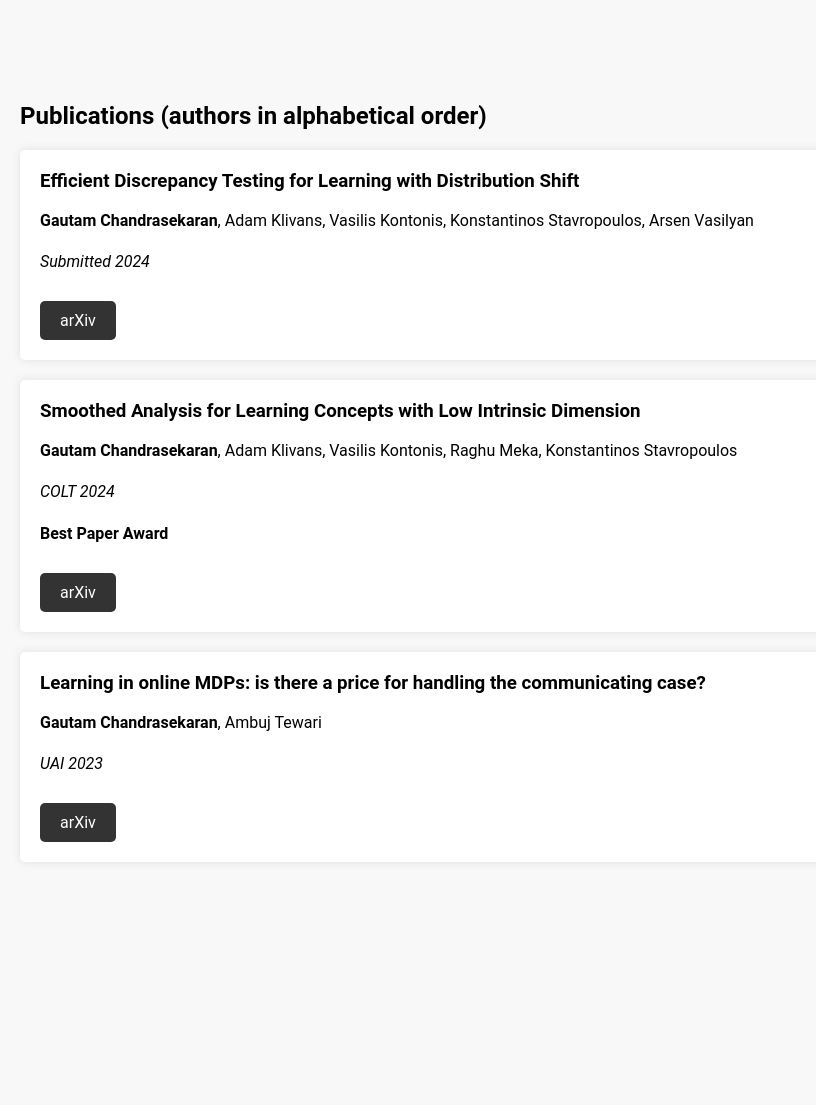
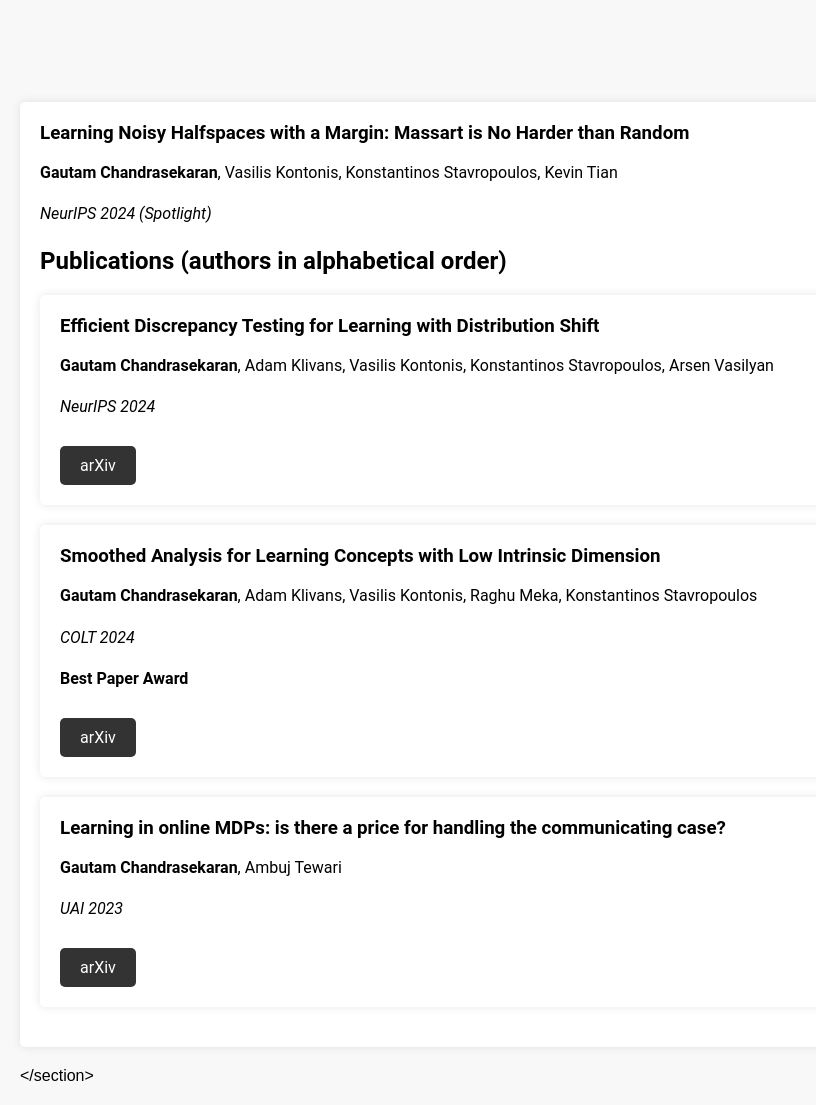
Before and after one commit to gautamc-git/temp-website, a Jekyll site: the page built from index.md, in a window 1280 px wide and 1400 px high, scrolled down 155 px. Shown: the part 295-1400 px from the top of the window, without its empty margins (0-816 px from the left). Built offline with Jekyll 4.4.1, drawn with Linux system fonts in a browser that asks for light colours; before the commit the page ends 1352 px from its top, so only the background shows below that.

Commit message:
Update index.md

```diff
--- a/index.md
+++ b/index.md
@@ -25,12 +25,17 @@ title: "Home"
 
 <section id="publications">
   <div class="container publications-container">
+    <!-- MARGIN HALFSPACES-->
+     <div class="publication-card">
+      <h3>Learning Noisy Halfspaces with a Margin: Massart is No Harder than Random</h3>
+      <p><b>Gautam Chandrasekaran</b>, Vasilis Kontonis, Konstantinos Stavropoulos, Kevin Tian</p>
+      <p><em>NeurIPS 2024 (Spotlight)</em></p>
     <h2>Publications (authors in alphabetical order)</h2>
     <!-- TDS LEARNING!-->
     <div class="publication-card">
       <h3>Efficient Discrepancy Testing for Learning with Distribution Shift</h3>
       <p><b>Gautam Chandrasekaran</b>, Adam Klivans, Vasilis Kontonis, Konstantinos Stavropoulos, Arsen Vasilyan</p>
-      <p><em>Submitted 2024</em></p>
+      <p><em>NeurIPS 2024</em></p>
       <a href="https://arxiv.org/abs/2406.09373" target="_self">arXiv</a>
     </div>
     <!-- SMOOTH OPT -->
```
